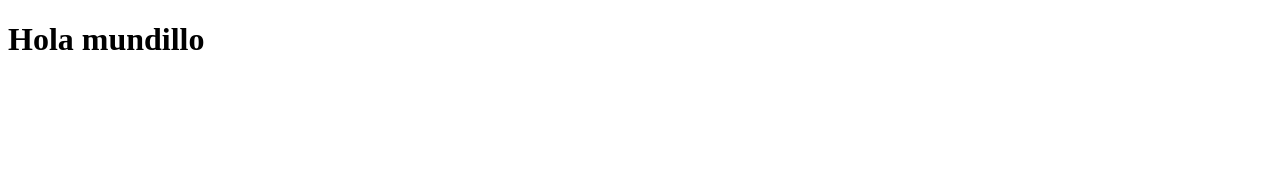
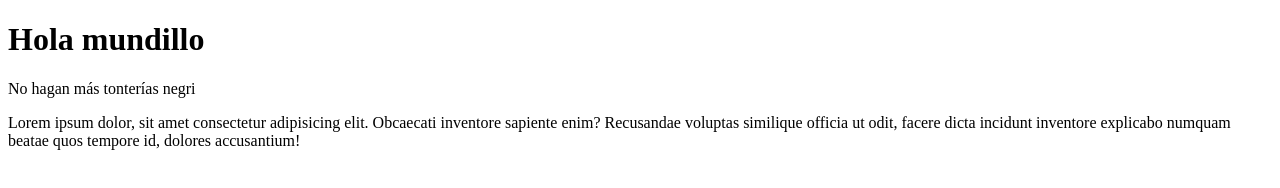
Before and after one commit to Myheroicwaife/Ejercicios, a plain HTML site: page index.html in a window 1280 px wide. Drawn offline with Linux system fonts and the light colour scheme.

Commit message:
Este es mi respaldo perso1

```diff
--- a/index.html
+++ b/index.html
@@ -8,5 +8,7 @@
 </head>
 <body>
     <h1>Hola mundillo</h1>
+    No hagan más tonterías negri
+    <p>Lorem ipsum dolor, sit amet consectetur adipisicing elit. Obcaecati inventore sapiente enim? Recusandae voluptas similique officia ut odit, facere dicta incidunt inventore explicabo numquam beatae quos tempore id, dolores accusantium!</p>
 </body>
 </html>
```
